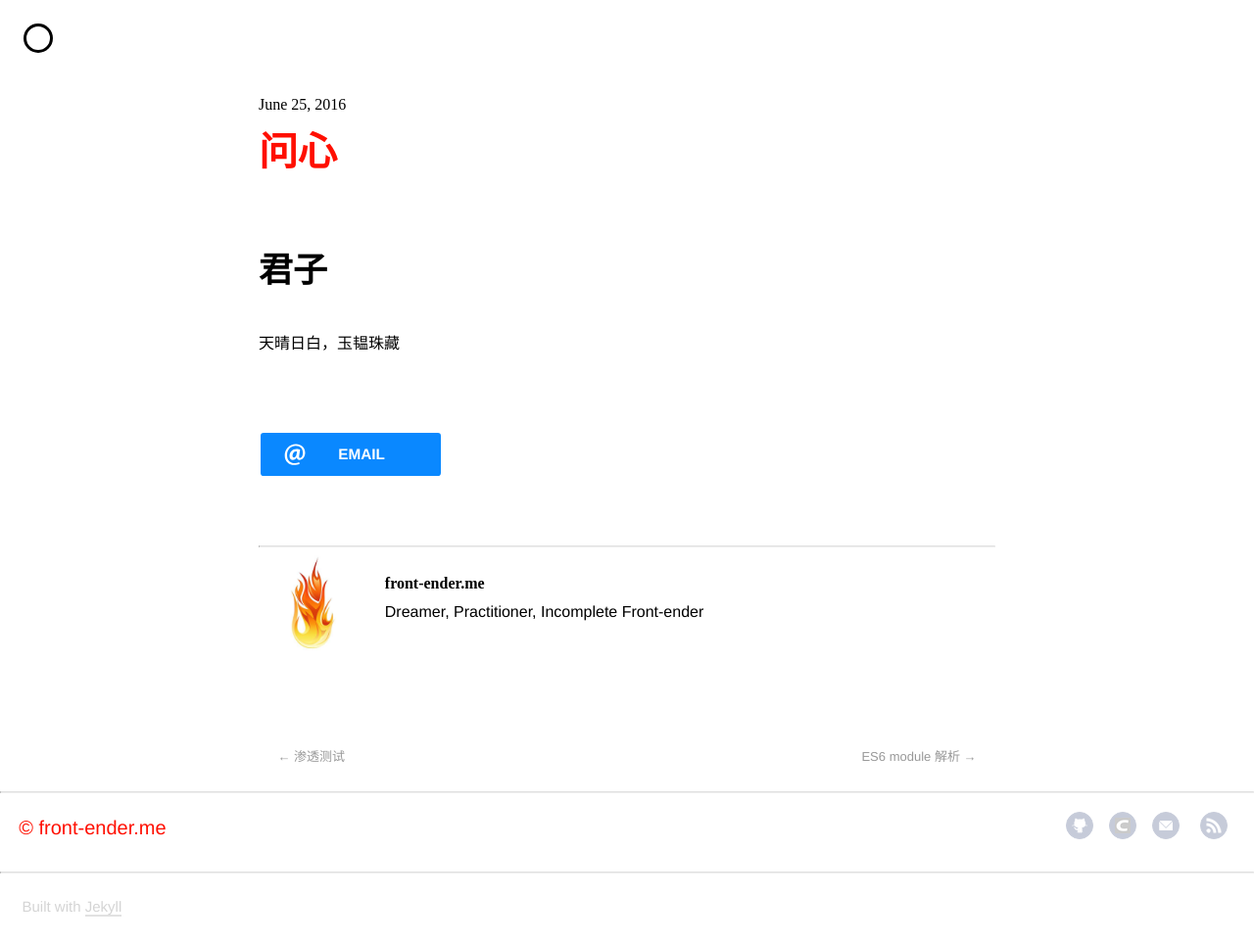
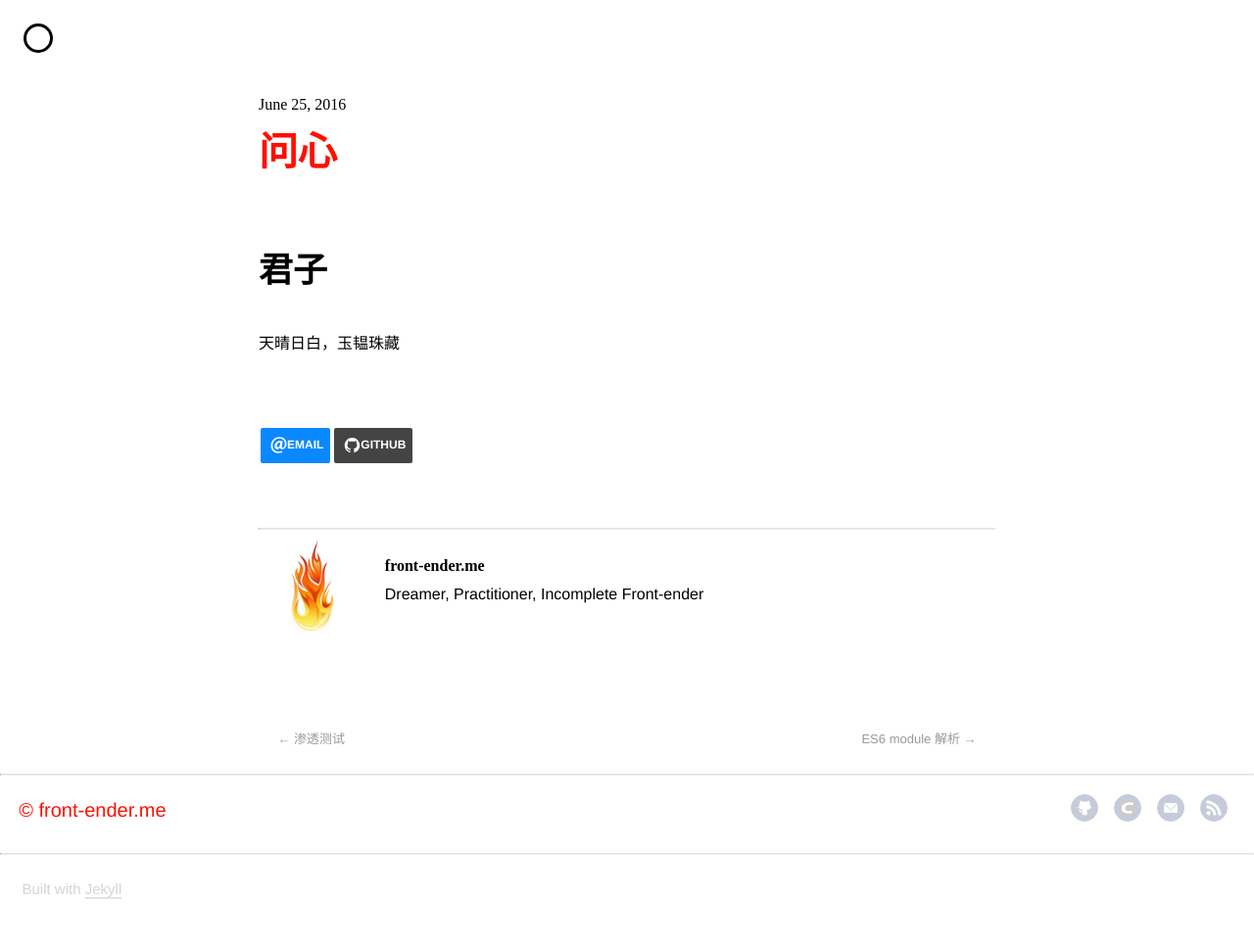
Before and after one commit to alcat2008/alcat2008.github.io, a Jekyll site: the page built from _posts/2016-06-25-introspection.md, in a window 1280 px wide. Shown: the whole page at 98% size. Built offline with Jekyll 4.4.1, drawn with Linux system fonts in a browser that asks for light colours; nearby versions of some CDN libraries; some web fonts are replaced; comment, search, counter and statistics services are not loaded.

Commit message:
add github button

```diff
--- a/_includes/footer.html
+++ b/_includes/footer.html
@@ -21,8 +21,6 @@
             <a target="_blank" class="icon icon-github" href="https://github.com/{{ site.github_username }}">
             <a target="_blank" class="icon icon-csdn" href="http://blog.csdn.net/wwwgeyang777">
             <a href="mailto:{{ site.email }}" class="icon icon-mail">
-                mail
-            </a>
             <a target="_blank" href="{{ site.url }}{{ site.baseurl }}/feed.xml" class="icon icon-rss">
                 rss
             </a>
--- a/_includes/share.html
+++ b/_includes/share.html
@@ -1,9 +1,16 @@
 <ul class="rrssb-buttons clearfix">
     <li class="rrssb-email">
     <!-- Replace subject with your message using URL Endocding: http://meyerweb.com/eric/tools/dencoder/ -->
-        <a href="mailto:?subject={{ page.title }}&amp;body=Check out: {{ site.url }}{{ site.baseurl }}{{ page.url }}">
+        <a href="mailto:{{ site.email }}?subject={{ page.title }}&amp;body=Check out: {{ site.url }}{{ site.baseurl }}{{ page.url }}">
             <span class="rrssb-icon"><svg xmlns="http://www.w3.org/2000/svg" viewBox="0 0 28 28"><path d="M20.11 26.147c-2.335 1.05-4.36 1.4-7.124 1.4C6.524 27.548.84 22.916.84 15.284.84 7.343 6.602.45 15.4.45c6.854 0 11.8 4.7 11.8 11.252 0 5.684-3.193 9.265-7.398 9.3-1.83 0-3.153-.934-3.347-2.997h-.077c-1.208 1.986-2.96 2.997-5.023 2.997-2.532 0-4.36-1.868-4.36-5.062 0-4.75 3.503-9.07 9.11-9.07 1.713 0 3.7.4 4.6.972l-1.17 7.203c-.387 2.298-.115 3.3 1 3.4 1.674 0 3.774-2.102 3.774-6.58 0-5.06-3.27-8.994-9.304-8.994C9.05 2.87 3.83 7.545 3.83 14.97c0 6.5 4.2 10.2 10 10.202 1.987 0 4.09-.43 5.647-1.245l.634 2.22zM16.647 10.1c-.31-.078-.7-.155-1.207-.155-2.572 0-4.596 2.53-4.596 5.53 0 1.5.7 2.4 1.9 2.4 1.44 0 2.96-1.83 3.31-4.088l.592-3.72z"/></svg></span>
             <span class="rrssb-text">email</span>
         </a>
     </li>
+
+    <li class="rrssb-github">
+      <a href="https://github.com/{{ site.github_username }}">
+        <span class="rrssb-icon"><svg xmlns="http://www.w3.org/2000/svg" width="28" height="28" viewbox="0 0 28 28"><path d="M13.97 1.57c-7.03 0-12.733 5.703-12.733 12.74 0 5.622 3.636 10.393 8.717 12.084.637.13.87-.277.87-.615 0-.302-.013-1.103-.02-2.165-3.54.77-4.29-1.707-4.29-1.707-.578-1.473-1.413-1.863-1.413-1.863-1.154-.79.09-.775.09-.775 1.276.104 1.96 1.316 1.96 1.312 1.135 1.936 2.99 1.393 3.712 1.06.116-.823.445-1.384.81-1.704-2.83-.32-5.802-1.414-5.802-6.293 0-1.39.496-2.527 1.312-3.418-.132-.322-.57-1.617.123-3.37 0 0 1.07-.343 3.508 1.305 1.016-.282 2.105-.424 3.188-.43 1.082 0 2.167.156 3.198.44 2.43-1.65 3.498-1.307 3.498-1.307.695 1.754.258 3.043.13 3.37.815.903 1.314 2.038 1.314 3.43 0 4.893-2.978 5.97-5.814 6.286.458.388.876 1.16.876 2.358 0 1.703-.016 3.076-.016 3.482 0 .334.232.748.877.61 5.056-1.687 8.7-6.456 8.7-12.08-.055-7.058-5.75-12.757-12.792-12.75z"></path></svg></span>
+        <span class="rrssb-text">github</span>
+      </a>
+    </li>
 </ul>
--- a/_layouts/default.html
+++ b/_layouts/default.html
@@ -70,7 +70,7 @@
     </div>
     {% include footer.html %}
     <script src="//cdn.bootcss.com/jquery/1.10.2/jquery.min.js"></script>
-    <script src="/js/rrssb.min.js"></script>
+    <script src="//cdn.jsdelivr.net/rrssb/1.6.0/js/rrssb.min.js"></script>
 
     {% if page.title %}
         <script src="//cdn.bootcss.com/anchor-js/3.0.0/anchor.min.js"></script>
--- a/_sass/_rrssb.scss
+++ b/_sass/_rrssb.scss
@@ -51,7 +51,7 @@ $social-list: (rrssb-email $rrssb-email, rrssb-facebook $rrssb-facebook, rrssb-t
   height: 36px;
   margin: 0;
   padding: 0;
-  width: 25%;
+  width: 50%;
 
   // clearfix buttons for large-format
   &:after {
```
